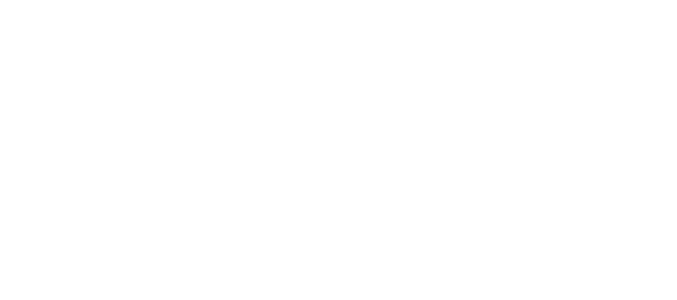
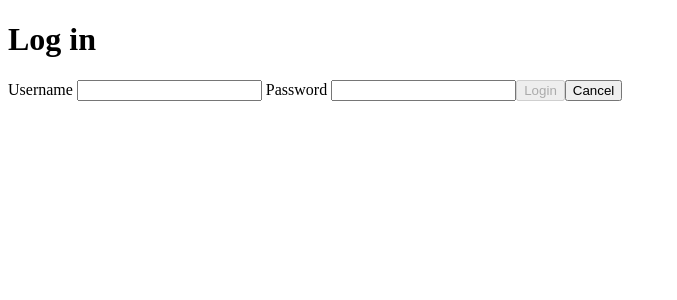
Before and after one commit to Kippzta/MyJournal-Frontend, an Angular app: page /login in a window 1280 px wide. Before the commit this address led to /. Shown: the top 300 px of the page, without its empty margins (0-677 px from the left). Built offline with nearby package versions, Linux system fonts and the light colour scheme.

Commit message:
Added login form and some validation

```diff
--- a/src/app/app.routes.ts
+++ b/src/app/app.routes.ts
@@ -1,10 +1,11 @@
 import { Routes } from '@angular/router';
 import { Register } from './components/register/register';
+import { Login } from './components/login/login';
 
 export const routes: Routes = [
     { path: 'register', component: Register },
 
-    // { path: 'login', component: Login},
+    { path: 'login', component: Login},
 
     { path: '', redirectTo: 'register', pathMatch: 'full' },
 ];
--- /dev/null
+++ b/src/app/components/login/login.html
@@ -0,0 +1,22 @@
+<h1>Log in</h1>
+
+<form [formGroup]="form" (ngSubmit)="onSubmit()">
+
+    <label>
+        Username
+        <input formControlName="username" type="text">
+    </label>
+
+    <label>
+        Password
+        <input formControlName="password" type="password">
+    </label>
+
+    <button type="submit" [disabled]="form.invalid">Login</button>
+
+    <button type="button" (click)="cancel()">Cancel</button>
+</form>
+
+@if (loginFailedMsg()) {
+<p>{{ loginFailedMsg() }}</p>
+}
--- /dev/null
+++ b/src/app/components/login/login.ts
@@ -0,0 +1,54 @@
+import { Component, inject, signal } from '@angular/core';
+import { Auth } from '../../services/auth';
+import { Router } from '@angular/router';
+import { FormControl, FormGroup, ReactiveFormsModule, Validators } from '@angular/forms';
+import { Credentials } from '../../models/credentials';
+
+@Component({
+  selector: 'app-login',
+  imports: [ReactiveFormsModule],
+  templateUrl: './login.html',
+  styleUrl: './login.css',
+})
+export class Login {
+
+  private auth = inject(Auth);
+
+  private router = inject(Router);
+
+  loginFailedMsg = signal('');
+
+  form = new FormGroup({
+
+    username: new FormControl('', [Validators.required, Validators.pattern(/\S/)]),
+
+    password: new FormControl('', [Validators.required, Validators.pattern(/\S/)]),
+  });
+
+  onSubmit() {
+
+    if(this.form.invalid) {
+
+      this.loginFailedMsg.set("Please enter username and password")
+    }
+
+    this.auth.login(this.form.value as Credentials).subscribe({
+
+      next: () => {
+        this.router.navigate(['/']);
+      },
+
+      error: () => {
+
+        this.loginFailedMsg.set('Wrong username or password.');
+      }
+
+    });
+
+  }
+
+  cancel() {
+    this.router.navigate(['/']);
+  }
+
+}
--- a/src/app/components/register/register.html
+++ b/src/app/components/register/register.html
@@ -12,7 +12,7 @@
     <input formControlName="password" type="password" />
   </label>
 
-  <button type="submit">Register</button>
+  <button type="submit" [disabled]="form.invalid">Register</button>
 
   <button type="button" (click)="cancel()">Cancel</button>
 </form>
--- a/src/app/components/register/register.ts
+++ b/src/app/components/register/register.ts
@@ -1,5 +1,5 @@
 import { Component, inject, signal } from '@angular/core';
-import { FormControl, FormGroup, ReactiveFormsModule } from '@angular/forms';
+import { FormControl, FormGroup, ReactiveFormsModule, Validators } from '@angular/forms';
 import { Credentials } from '../../models/credentials';
 import { Router } from '@angular/router';
 import { Auth } from '../../services/auth';
@@ -23,15 +23,21 @@
 
   form = new FormGroup({
 
-    username: new FormControl(''),
+    username: new FormControl('', [Validators.required, Validators.minLength(3), Validators.pattern(/\S/)]),
 
-    password: new FormControl(''),
+    password: new FormControl('', [Validators.required, Validators.minLength(4), Validators.pattern(/\S/)]),
 
   });
 
   onSubmit() {
 
+    if(this.form.invalid) {
+      this.registerFailedMsg.set('Please enter valid username (min: 3 char) and password (min: 4)');
+      return;
+    }
+
     this.auth.register(this.form.value as Credentials).subscribe({
+
 
       next: () => {
         this.registerSuccessMsg.set('User successfully registered!')
--- a/src/app/interceptor/auth-interceptor.ts
+++ b/src/app/interceptor/auth-interceptor.ts
@@ -14,13 +14,13 @@
   const auth = inject(Auth);
   const credentials = auth.credentials();
 
-  // Om inga inloggningsuppgifter finns, skicka anropet till backend
+  // Om inga inloggningsuppgifter finns, skicka anropet t1230ill backend
   if (credentials === null) {
 
     return next(req);
   }
 
-  // Om användaren är inloggad, kopirerar requesten till en ny med Basic Auth headern
+  // Om användaren är inloggad, kopirerar requesten till en ny med Basic Auth headern ifylld
   // och skicka den till backend
   const authReq = req.clone({
     setHeaders: { Authorization: auth.buildAuthHeader(credentials) },
--- a/src/app/services/auth.ts
+++ b/src/app/services/auth.ts
@@ -1,4 +1,4 @@
-import { computed, inject, Inject, Injectable, signal } from '@angular/core';
+import { computed, createNgModule, inject, Inject, Injectable, signal } from '@angular/core';
 import { Credentials } from '../models/credentials';
 import { HttpClient } from '@angular/common/http';
 import { Post } from '../models/post';
@@ -77,9 +77,7 @@
     return `Basic ${encoded}`;
   }
 
-
   register(credentials: Credentials) {
-
 
     return this.http.post<User>(this.regUrl, credentials);
 
@@ -89,6 +87,7 @@
   // Anropar en skyddad endpoint för att verifiera uppgifterna.
   // postsen som kommer tillbaks används inte, bara kollar att anropet lyckas eller inte
   login(credentials: Credentials) {
+
 
     const request = this.http.get<Post[]>(this.postsUrl, {
       headers: { Authorization: this.buildAuthHeader(credentials) }
```
Also changed, not shown: src/app/components/login/login.css (added), 1 other file (tests, documents, lock files or other folders).
